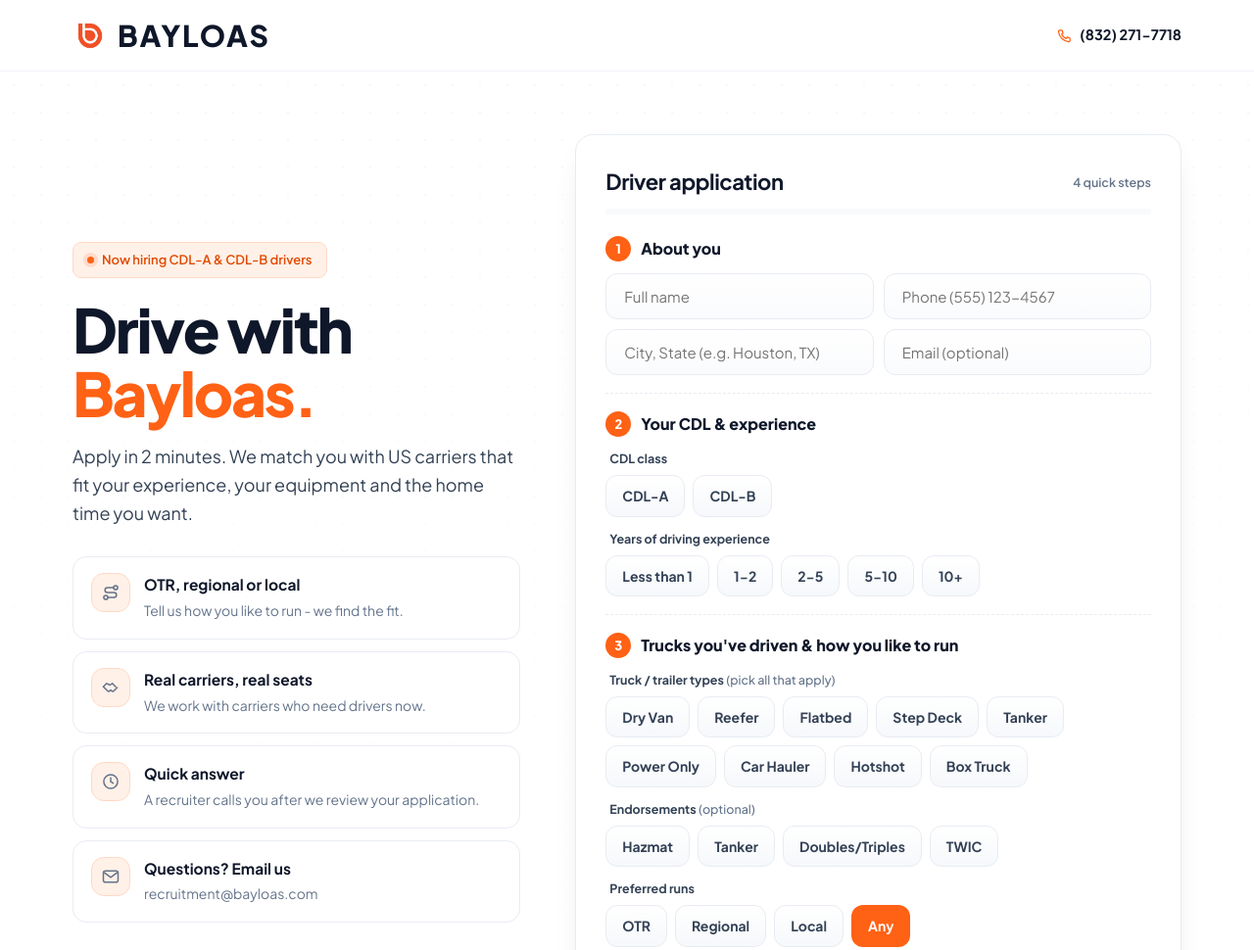
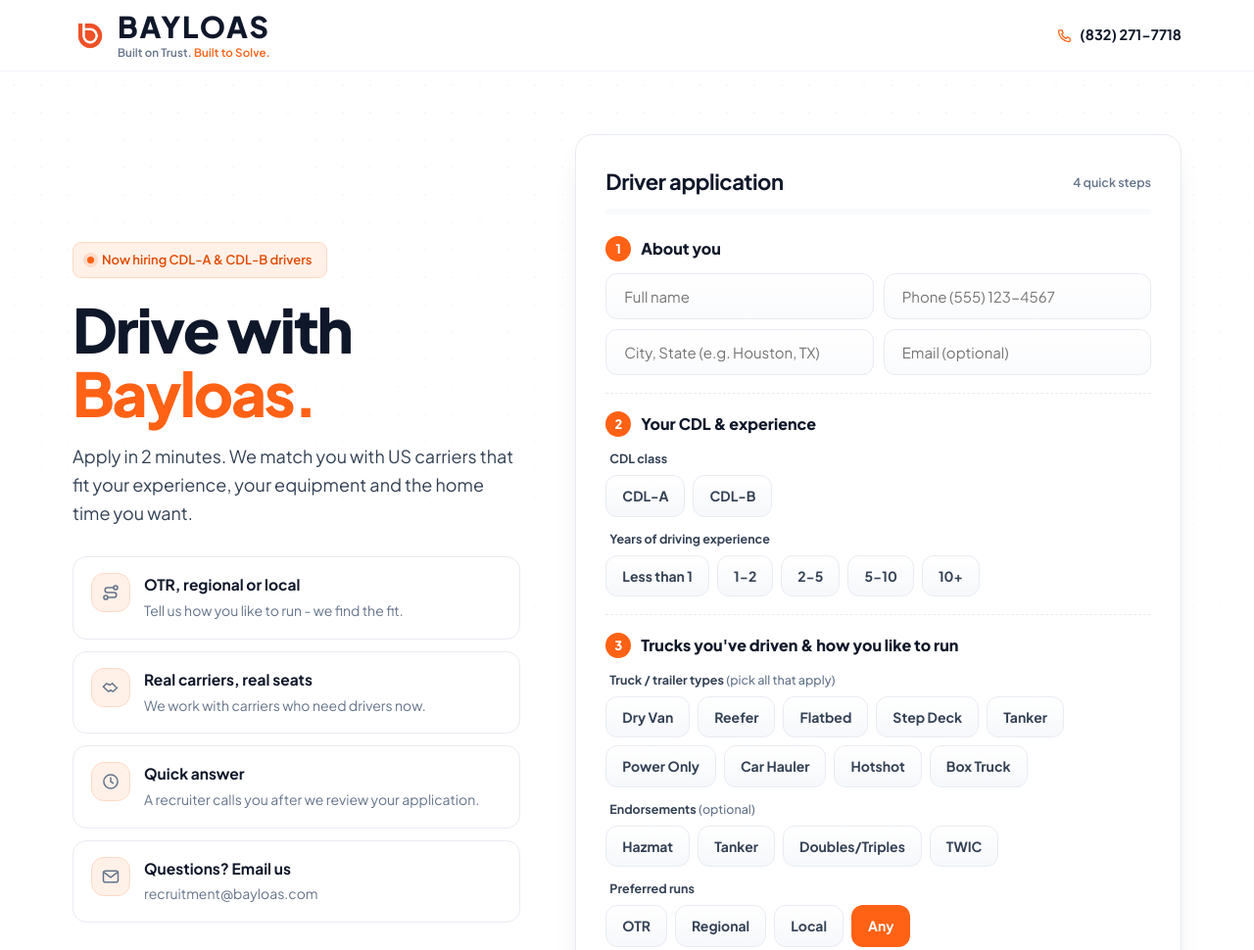
Before and after one commit to dsbayloas/driver, a plain HTML site: page public/index.html in a window 1280 px wide. Shown: the top 970 px of the page at 98% size. Drawn offline with Linux system fonts and the light colour scheme.

Commit message:
Slogan under the BAYLOAS name: Built on Trust. Built to Solve. (#2)
* Design pass: soft-pill corners, flat brand colour, no gloss or glow

Buttons, inputs, tabs and chips use 9-12px corners instead of full capsules;
gradient text, glossy button highlights and background glows removed;
visible keyboard focus ring.

Co-Authored-By: Claude Fable 5.2 <noreply@anthropic.com>
Claude-Session: https://claude.ai/code/session_01PFSZsxmwycjPyY4T5Ry2P8

* Slogan under the BAYLOAS name: Built on Trust. Built to Solve.

Co-Authored-By: Claude Opus 5.5 <noreply@anthropic.com>
Claude-Session: https://claude.ai/code/session_01PFSZsxmwycjPyY4T5Ry2P8

---------

Co-authored-by: Claude <noreply@anthropic.com>

```diff
--- a/public/index.html
+++ b/public/index.html
@@ -52,6 +52,11 @@
   .nav .wrap { display: flex; align-items: center; justify-content: space-between; gap: 12px; height: 72px; }
   .logo { display: flex; align-items: center; gap: 10px; font-weight: 800; font-size: clamp(20px, 6.4vw, 30px); letter-spacing: .06em; line-height: 1; white-space: nowrap; }
   .logo img { width: clamp(26px, 7.6vw, 36px); height: clamp(26px, 7.6vw, 36px); flex: none; }
+  /* Lockup: wordmark with the slogan underneath */
+  .lockup { display: flex; flex-direction: column; gap: 6px; min-width: 0; }
+  .lockup b { font-weight: 800; line-height: 1; }
+  .lockup small { font-size: clamp(9px, 2.5vw, 11.5px); font-weight: 600; letter-spacing: .01em; color: var(--muted); line-height: 1; white-space: nowrap; }
+  .lockup small em { font-style: normal; color: var(--brand); }
   .nav-phone { display: inline-flex; align-items: center; gap: 7px; font-weight: 700; font-size: 14.5px; white-space: nowrap; }
   .nav-phone svg { width: 17px; height: 17px; color: var(--brand); }
   @media (max-width: 420px) { .nav-phone span { display: none; } .nav-phone { padding: 10px; border: 1px solid var(--line); border-radius: 999px; } }
@@ -189,7 +194,7 @@
 
 <header class="nav">
   <div class="wrap">
-    <a href="/" class="logo" aria-label="Bayloas"><img src="/logo.png" alt="" width="36" height="36" /><span>BAYLOAS</span></a>
+    <a href="/" class="logo" aria-label="Bayloas"><img src="/logo.png" alt="" width="36" height="36" /><span class="lockup"><b>BAYLOAS</b><small>Built on Trust. <em>Built to Solve.</em></small></span></a>
     <a href="tel:+18322717718" class="nav-phone" aria-label="Call (832) 271-7718"><svg><use href="#i-phone"/></svg><span>(832) 271-7718</span></a>
   </div>
 </header>
@@ -320,7 +325,7 @@
 <footer>
   <div class="wrap">
     <div class="foot">
-      <a href="/" class="logo" style="font-size:22px"><img src="/logo.png" alt="" width="28" height="28" style="width:28px;height:28px" /><span>BAYLOAS</span></a>
+      <a href="/" class="logo" style="font-size:22px"><img src="/logo.png" alt="" width="28" height="28" style="width:28px;height:28px" /><span class="lockup"><b>BAYLOAS</b><small>Built on Trust. <em>Built to Solve.</em></small></span></a>
       <nav aria-label="Contact">
         <a href="tel:+18322717718">(832) 271-7718</a>
         <a href="mailto:recruitment@bayloas.com">recruitment@bayloas.com</a>
```
